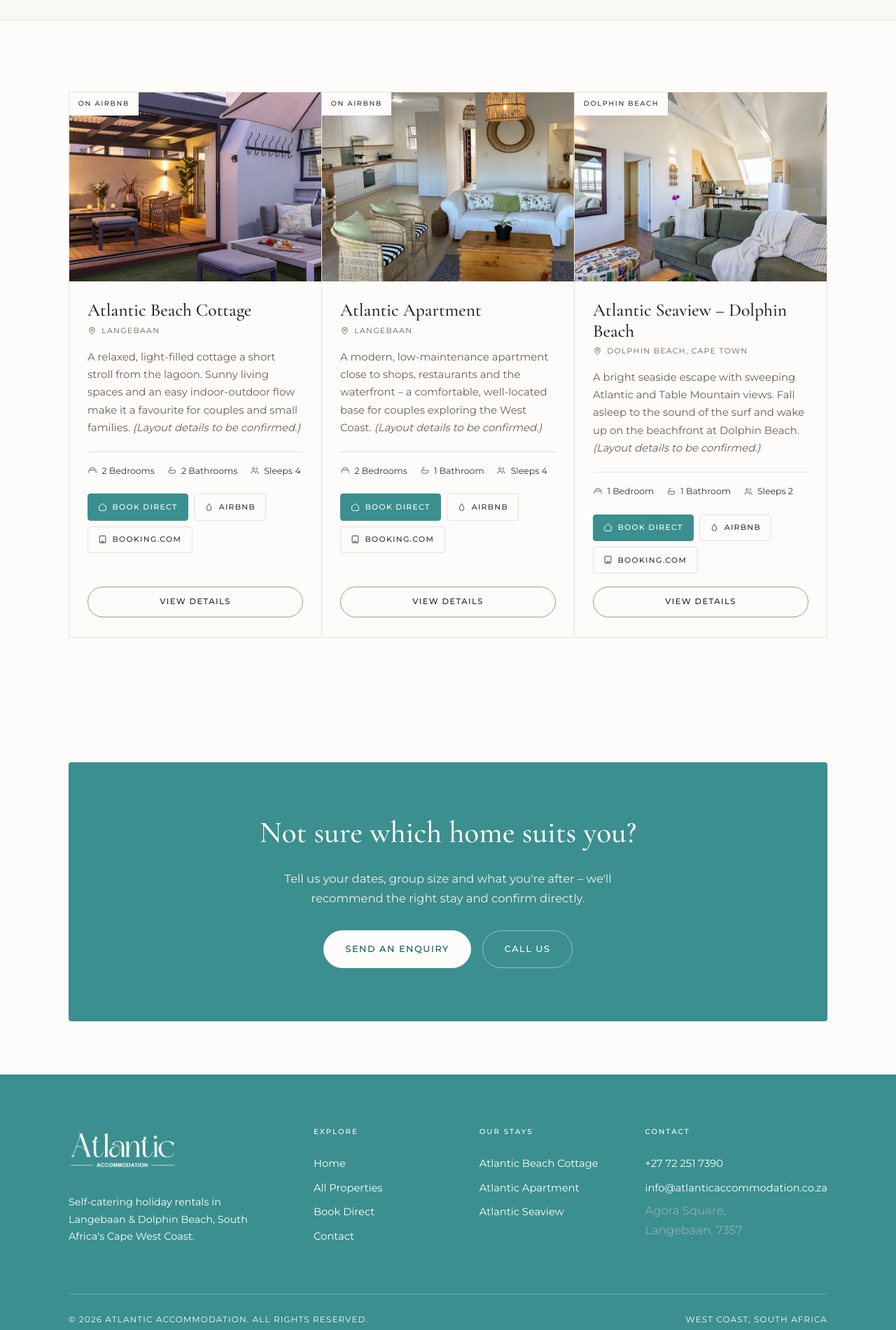
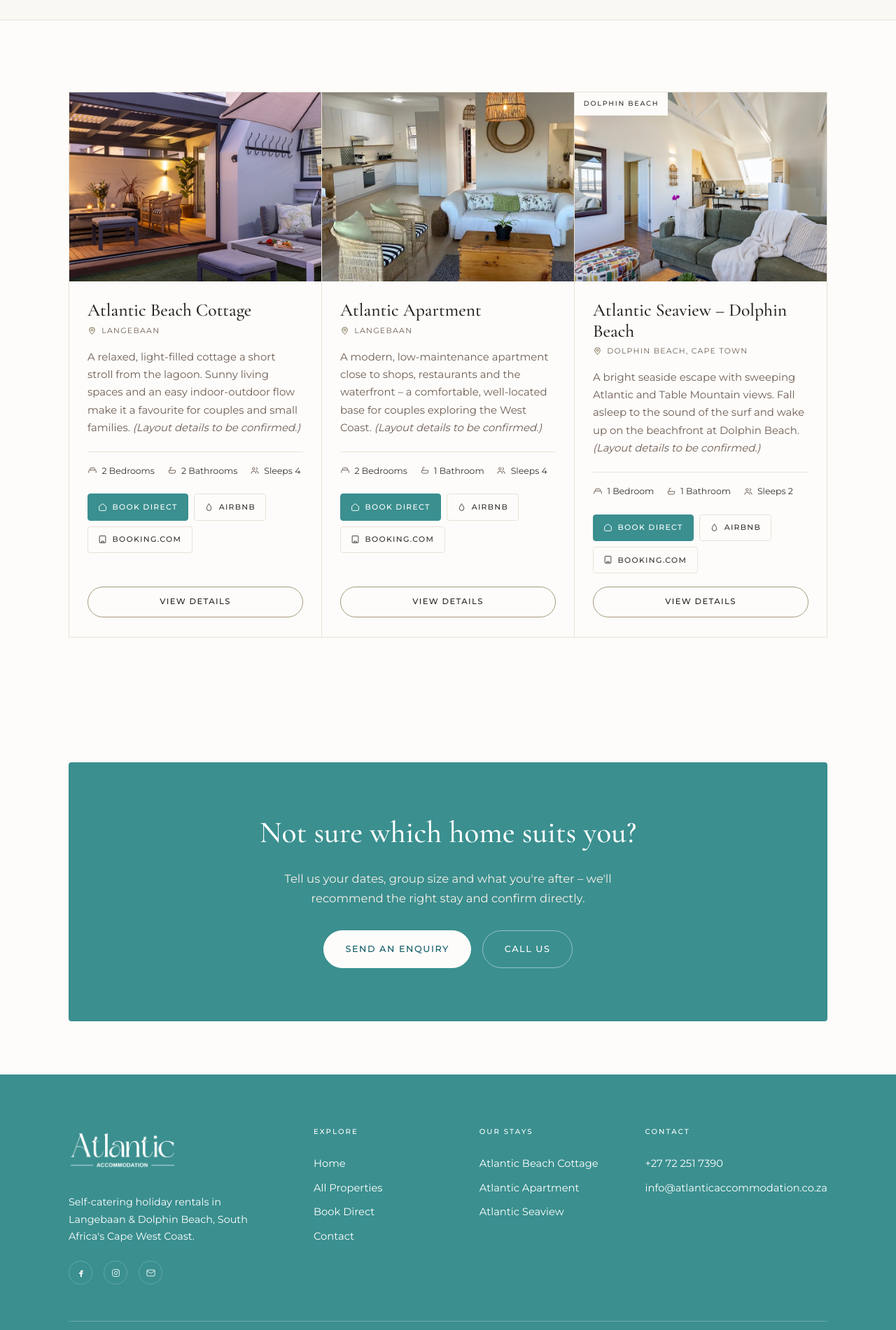
Before and after one commit to louise1work-cyber/atlantic-accommodation, a plain HTML site: page properties.html in a window 1280 px wide. Shown: the part 460-2360 px from the top of the page at 70% size. Drawn offline with nearby package versions, Linux system fonts and the light colour scheme.

Commit message:
Remove address display and Airbnb image tag, add social icons everywhere
Per Louise: remove every visible "Find us"/address display (footer
address line on all 8 pages, contact.html's dedicated "Find us" item,
the enquiry email footer) — the physical address stays only in
invisible JSON-LD structured data, not shown to visitors. Remove the
"On Airbnb" badge overlaid on the Beach Cottage/Apartment card photos
(the actual "Book on Airbnb" buttons are untouched).

Add the Facebook/Instagram footer icons to every page instead of just
the homepage.

```diff
--- a/api/enquiry.js
+++ b/api/enquiry.js
@@ -149,7 +149,7 @@ function guestEmail(d) {
       <p style="margin:22px 0 0;color:#6f6960">Hayley<br/>Atlantic Accommodation</p>
     </div>
     <div style="padding:16px 30px;background:#f7f5f1;border-top:1px solid #ded9cf;color:#6f6960;font:400 12px/1.5 -apple-system,Segoe UI,sans-serif">
-      ${SITE} &middot; Agora Square, Langebaan, 7357
+      ${SITE}
     </div>
   </div>
 </div>`;
--- a/properties.html
+++ b/properties.html
@@ -72,7 +72,7 @@
 
       <!-- Beach Cottage -->
       <article class="card">
-        <div class="card__media"><span class="card__tag">On Airbnb</span><img class="media media--card" src="assets/img/beach-cottage.jpg" width="849" height="904" loading="lazy" alt="Covered patio at Atlantic Beach Cottage at dusk, with lounge seating, a parasol and warm light from the open living room" /></div>
+        <div class="card__media"><img class="media media--card" src="assets/img/beach-cottage.jpg" width="849" height="904" loading="lazy" alt="Covered patio at Atlantic Beach Cottage at dusk, with lounge seating, a parasol and warm light from the open living room" /></div>
         <div class="card__body">
           <h3><a href="properties/beach-cottage.html">Atlantic Beach Cottage</a></h3>
           <div class="card__loc"><svg viewBox="0 0 24 24" fill="none" stroke="currentColor" stroke-width="1.8"><path d="M12 21s-7-6-7-11a7 7 0 1114 0c0 5-7 11-7 11z"/><circle cx="12" cy="10" r="2.5"/></svg> Langebaan</div>
@@ -93,7 +93,7 @@
 
       <!-- Apartment -->
       <article class="card">
-        <div class="card__media"><span class="card__tag">On Airbnb</span><img class="media media--card" src="assets/img/apartment.jpg" width="849" height="904" loading="lazy" alt="Open-plan living area at Atlantic Apartment, with cane armchairs, a white sofa and a kitchen beyond" /></div>
+        <div class="card__media"><img class="media media--card" src="assets/img/apartment.jpg" width="849" height="904" loading="lazy" alt="Open-plan living area at Atlantic Apartment, with cane armchairs, a white sofa and a kitchen beyond" /></div>
         <div class="card__body">
           <h3><a href="properties/apartment.html">Atlantic Apartment</a></h3>
           <div class="card__loc"><svg viewBox="0 0 24 24" fill="none" stroke="currentColor" stroke-width="1.8"><path d="M12 21s-7-6-7-11a7 7 0 1114 0c0 5-7 11-7 11z"/><circle cx="12" cy="10" r="2.5"/></svg> Langebaan</div>
@@ -153,10 +153,15 @@
       <div class="footer-brand">
         <a class="brand" href="index.html"><img class="brand__logo" src="assets/img/logo-white.png" width="651" height="229" alt="Atlantic Accommodation" /></a>
         <p>Self-catering holiday rentals in Langebaan &amp; Dolphin Beach, South Africa's Cape West Coast.</p>
+        <div class="social">
+          <a href="https://www.facebook.com/profile.php?id=100054578195109" target="_blank" rel="noopener" aria-label="Facebook"><svg viewBox="0 0 24 24" fill="currentColor"><path d="M14 9h3V6h-3c-2 0-3 1-3 3v2H8v3h3v7h3v-7h2.5l.5-3H14V9z"/></svg></a>
+          <a href="https://www.instagram.com/atlanticaccommodation/" target="_blank" rel="noopener" aria-label="Instagram"><svg viewBox="0 0 24 24" fill="none" stroke="currentColor" stroke-width="1.7"><rect x="4" y="4" width="16" height="16" rx="4.5"/><circle cx="12" cy="12" r="3.5"/><circle cx="17" cy="7" r="1" fill="currentColor" stroke="none"/></svg></a>
+          <a href="mailto:info@atlanticaccommodation.co.za" aria-label="Email"><svg viewBox="0 0 24 24" fill="none" stroke="currentColor" stroke-width="1.7"><rect x="3" y="5" width="18" height="14" rx="2"/><path d="M3 7l9 6 9-6"/></svg></a>
+        </div>
       </div>
       <div><h4>Explore</h4><ul><li><a href="index.html">Home</a></li><li><a href="properties.html">All Properties</a></li><li><a href="index.html#book-direct">Book Direct</a></li><li><a href="contact.html">Contact</a></li></ul></div>
       <div><h4>Our Stays</h4><ul><li><a href="properties/beach-cottage.html">Atlantic Beach Cottage</a></li><li><a href="properties/apartment.html">Atlantic Apartment</a></li><li><a href="properties/seaview-dolphin-beach.html">Atlantic Seaview</a></li></ul></div>
-      <div><h4>Contact</h4><ul><li><a href="tel:+27722517390">+27 72 251 7390</a></li><li><a href="mailto:info@atlanticaccommodation.co.za">info@atlanticaccommodation.co.za</a></li><li><span style="color:#90aeb1">Agora Square,<br/>Langebaan, 7357</span></li></ul></div>
+      <div><h4>Contact</h4><ul><li><a href="tel:+27722517390">+27 72 251 7390</a></li><li><a href="mailto:info@atlanticaccommodation.co.za">info@atlanticaccommodation.co.za</a></li></ul></div>
     </div>
     <div class="footer-bottom"><span>&copy; <span data-year>2026</span> Atlantic Accommodation. All rights reserved.</span><span>West Coast, South Africa</span></div>
   </div>
```
Also changed, not shown: contact.html (+6 -5 lines), index.html (+2 -3 lines), payment-cancelled.html (+6 -1 lines), payment-success.html (+6 -1 lines), properties/apartment.html (+6 -1 lines), properties/beach-cottage.html (+6 -1 lines), properties/seaview-dolphin-beach.html (+6 -1 lines), README.md.
